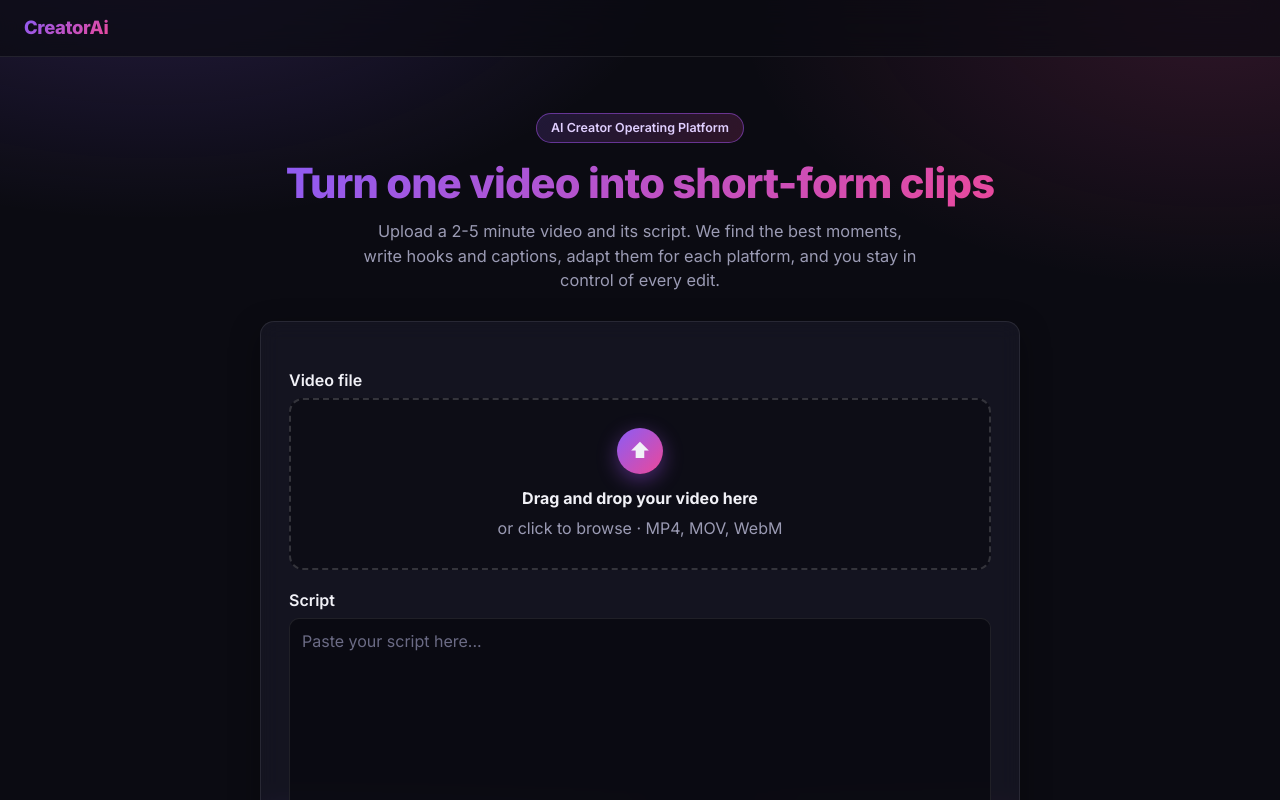
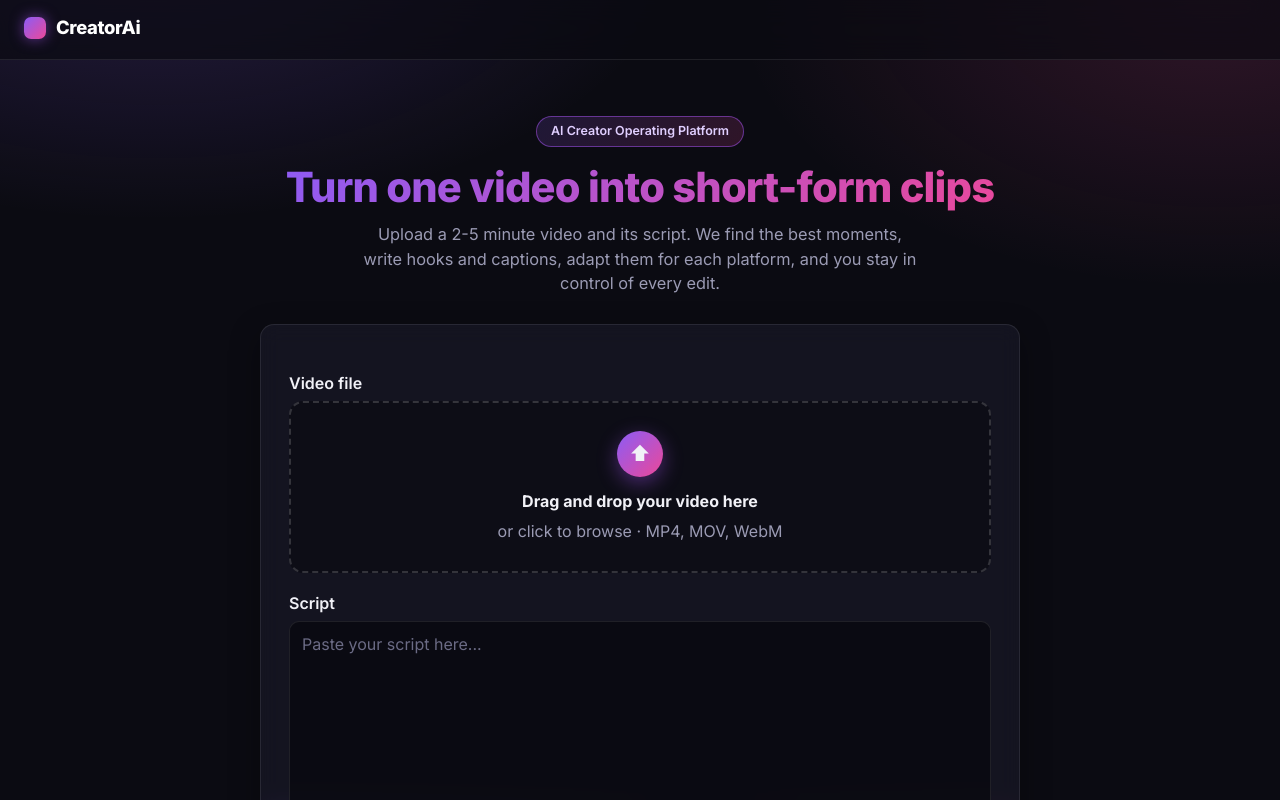
Before and after one commit to shehzadvx/BNB26_LogicLab_Internal_Round, a React (Vite) app in the folder client/: page / in a window 1280 px wide. Shown: the top 800 px of the page. Built offline with nearby package versions, Linux system fonts and the light colour scheme.

Commit message:
fix(ui): solid brand text with gradient logo mark

```diff
--- a/client/src/index.css
+++ b/client/src/index.css
@@ -80,17 +80,23 @@ h2 { font-size: 1.4rem; }
   -webkit-backdrop-filter: blur(14px);
 }
 .brand {
-  display: inline-block;
+  display: inline-flex;
+  align-items: center;
+  gap: 10px;
   font-weight: 800;
   font-size: 1.15rem;
   letter-spacing: -0.02em;
-  color: #c4a8ff; /* fallback if gradient text is unsupported */
-  background-image: var(--grad);
-  -webkit-background-clip: text;
-  background-clip: text;
-  -webkit-text-fill-color: transparent;
+  color: #fff;
 }
-.brand:hover { filter: brightness(1.15); }
+.brand::before {
+  content: '';
+  width: 22px;
+  height: 22px;
+  border-radius: 7px;
+  background: var(--grad);
+  box-shadow: 0 0 14px rgba(168, 85, 247, 0.55);
+}
+.brand:hover { color: #fff; filter: brightness(1.15); }
 
 .container { max-width: 1040px; margin: 0 auto; padding: 32px 24px 64px; }
 
```
